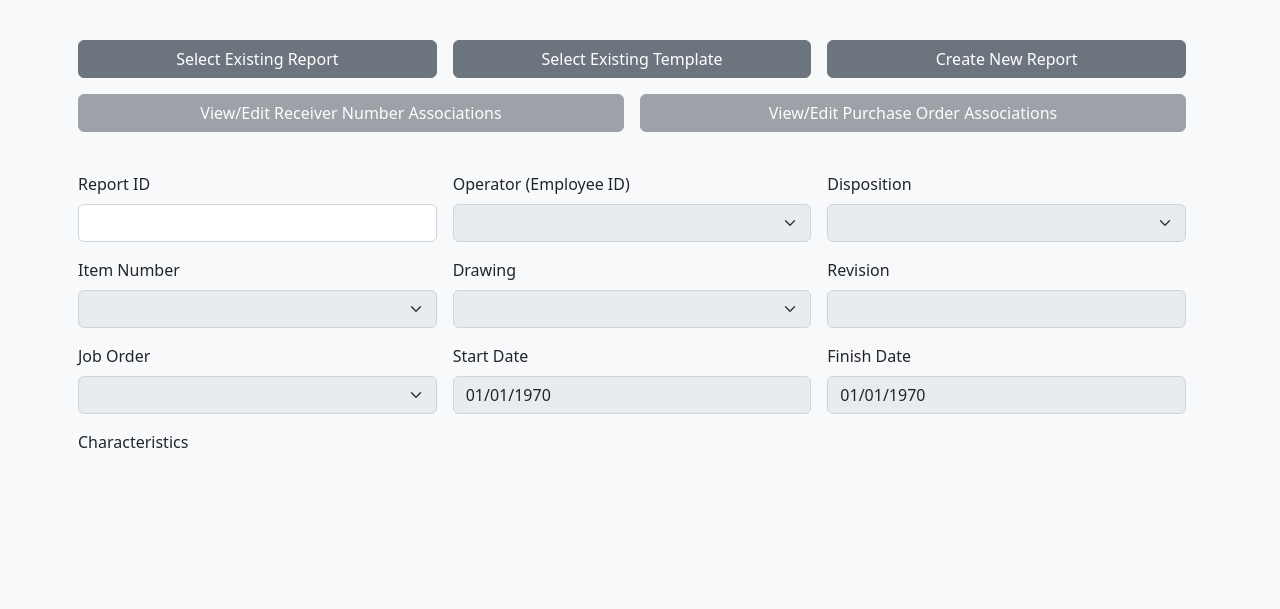
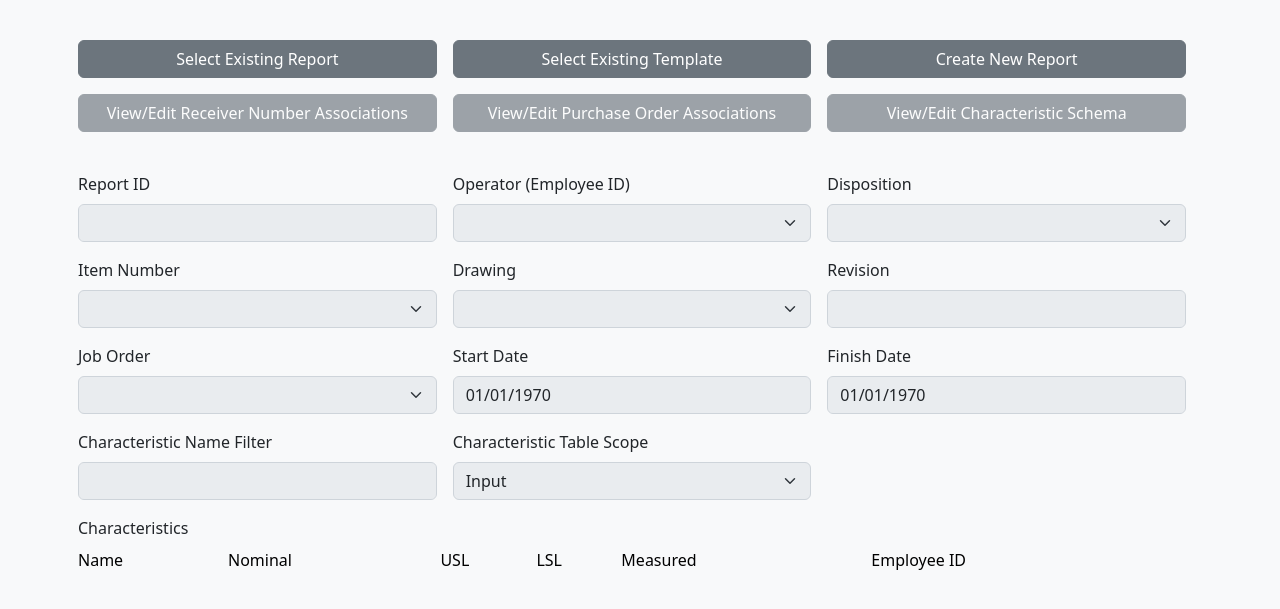
Before and after one commit to seneubauer/qc-modernization, a Flask app: page /data_entry in a window 1280 px wide. Shown: the part 56-665 px from the top of the page. Run offline with Flask 2, Linux system fonts and the light colour scheme; data that the repository does not hold is empty; parts of the project's set-up code (start-up, migrations or seed data) failed here and were passed over; some libraries are stand-ins or nearby versions.

Commit message:
update placeholder data

```diff
--- a/data_entry/data/location_types.csv
+++ b/data_entry/data/location_types.csv
@@ -4,3 +4,4 @@ machine_pad
 conference_room
 working_remote
 main_entry
+work_location
--- a/data_entry/data/locations.csv
+++ b/data_entry/data/locations.csv
@@ -5,3 +5,4 @@ pad_25,concrete pad 25,machine_pad
 wfh,working from home,working_remote
 wr,working remote,working_remote
 pad_32,concrete pad 32,machine_pad
+qclab,quality control lab,work_location
--- a/data_entry/reset.py
+++ b/data_entry/reset.py
@@ -47,6 +47,7 @@ specification_types = base.classes.specification_types
 inspection_purchase_orders = base.classes.inspection_purchase_orders
 inspection_receiver_numbers = base.classes.inspection_receiver_numbers
 employee_projects = base.classes.employee_projects
+characteristics = base.classes.characteristics
 
 # retrieve type data
 characteristic_types_df = pd.read_csv(join("data", "characteristic_types.csv"))
@@ -101,6 +102,7 @@ machines_df = pd.read_csv(join("data", "machines.csv"))
 parts_df = pd.read_csv(join("data", "parts.csv"))
 inspection_reports_df = pd.read_csv(join("data", "inspection_reports.csv"))
 gauges_df = pd.read_csv(join("data", "gauges.csv"))
+characteristics_df = pd.read_csv(join("data", "characteristics.csv"))
 
 # populate record data
 for i, r in job_orders_df.iterrows():
@@ -157,6 +159,10 @@ for i, r in gauges_df.iterrows():
     session.add(gauges(id = r["id"], last_calibrated = r["last_calibrated"], gauge_type_id = r["gauge_type_id"], employee_id = eid, location_id = lid))
 session.commit()
 
+for i, r in characteristics_df.iterrows():
+    session.add(characteristics(name = r["name"], nominal = r["nominal"], usl = r["usl"], lsl = r["lsl"], measured = r["measured"], specification_type_id = r["specification_type_id"], characteristic_type_id = r["characteristic_type_id"], employee_id = r["employee_id"], part_id = r["part_id"], gauge_id = r["gauge_id"]))
+session.commit()
+
 # retrieve linking data
 employee_projects_df = pd.read_csv(join("data", "employee_projects.csv"))
 inspection_purchase_orders_df = pd.read_csv(join("data", "inspection_purchase_orders.csv"))
--- a/data_entry/static/js/data_entry.js
+++ b/data_entry/static/js/data_entry.js
@@ -17,6 +17,9 @@ const report_revision = d3.select("#report_revision");
 const report_job_order = d3.select("#report_job_order");
 const report_start_date = d3.select("#report_start_date");
 const report_finish_date = d3.select("#report_finish_date");
+const report_char_filter = d3.select("#report_characteristics_filter");
+const report_char_scope = d3.select("#report_characteristics_scope");
+const report_char_table = d3.select("#report_characteristics");
 
 const receiver_number_view_edit = d3.select("#view_edit_receiver_numbers");
 const receiver_number_current = d3.select("#current_receiver_number");
@@ -29,6 +32,9 @@ const purchase_order_current = d3.select("#current_purchase_order");
 const purchase_order_add = d3.select("#add_purchase_order");
 const purchase_order_remove = d3.select("#remove_purchase_order");
 const purchase_order_group = d3.select("#purchase_order_group")
+
+const characteristic_schema_view_edit = d3.select("#view_edit_characteristic_schema");
+
 
 // add events
 existing_report_button.on("click", update_existing_reports_panel);
@@ -44,6 +50,7 @@ purchase_order_remove.on("click", purchase_order_association_removed);
 
 report_drawing.on("change", drawing_changed);
 report_item_number.on("change", item_number_changed);
+report_char_scope.on("change", char_table_scope_changed);
 
 init();
 
@@ -62,6 +69,9 @@ function init()
 
     report_start_date.property("value", "1970-01-01");
     report_finish_date.property("value", "1970-01-01");
+
+    // set the characteristic table
+    char_table_scope_changed("0");
 
     // set initial readonly states
     toggle_readonly(true);
@@ -145,6 +155,8 @@ function toggle_readonly(readonly_state)
 {
     receiver_number_view_edit.property("disabled", readonly_state);
     purchase_order_view_edit.property("disabled", readonly_state);
+    characteristic_schema_view_edit.property("disabled", readonly_state);
+    report_id.property("disabled", readonly_state);
     report_creator.property("disabled", readonly_state);
     report_disposition.property("disabled", readonly_state);
     report_item_number.property("disabled", readonly_state);
@@ -153,6 +165,8 @@ function toggle_readonly(readonly_state)
     report_job_order.property("disabled", readonly_state);
     report_start_date.property("disabled", readonly_state);
     report_finish_date.property("disabled", readonly_state);
+    report_char_filter.property("disabled", readonly_state);
+    report_char_scope.property("disabled", readonly_state);
 }
 
 // #endregion
@@ -571,3 +585,67 @@ function purchase_order_association_removed()
 }
 
 // #endregion
+
+// #region characteristic table
+
+// user has changed the characteristic table scope
+function char_table_scope_changed(scope = "-1")
+{
+    // get the scope
+    if (scope == "-1") {
+        scope = report_char_scope.property("value");
+    }
+
+    // define the columns
+    let column_names = [];
+    switch (scope) {
+        case "0": // input
+            column_names = [
+                "Name",
+                "Nominal",
+                "USL",
+                "LSL",
+                "Measured",
+                "Employee ID"
+            ];
+            break;
+        case "1": // metadata
+            column_names = [
+                "Name",
+                "Specification Type",
+                "Characteristic Type",
+                "Is GD&T",
+                "Gauge ID",
+                "Gauge Type"
+            ];
+            break;
+        case "2": // all
+            column_names = [
+                "Name",
+                "Nominal",
+                "USL",
+                "LSL",
+                "Measured",
+                "Employee ID",
+                "Specification Type",
+                "Characteristic Type",
+                "Is GD&T",
+                "Gauge ID",
+                "Gauge Type"
+            ];
+            break;
+    }
+
+    // remove previous data
+    report_char_table.selectAll("thead").remove();
+
+    // add the specified columns
+    report_char_table.append("thead").selectAll("tr")
+        .data(column_names)
+        .enter()
+        .append("th")
+        .text((x) => x);
+}
+
+
+// #endregion
--- a/data_entry/templates/data_entry.html
+++ b/data_entry/templates/data_entry.html
@@ -170,8 +170,8 @@
                     </div>
                 </div>
 
-                <!-- edit inspection report associations -->
-                <div class="col-md-6">
+                <!-- view/edit inspection report associations -->
+                <div class="col-md-4">
                     <div class="d-grid">
                         <button class="btn btn-secondary" type="button" id="view_edit_receiver_numbers" data-bs-toggle="modal" data-bs-target="#receiver_number_modal">
                             View/Edit Receiver Number Associations
@@ -199,7 +199,7 @@
                         </div>
                     </div>
                 </div>
-                <div class="col-md-6">
+                <div class="col-md-4">
                     <div class="d-grid">
                         <button class="btn btn-secondary" type="button" id="view_edit_purchase_orders" data-bs-toggle="modal" data-bs-target="#purchase_order_modal">
                             View/Edit Purchase Order Associations
@@ -219,6 +219,31 @@
                                         <button class="btn btn-outline-secondary" type="button" id="remove_purchase_order">Remove</button>
                                     </div>
                                     <div class="list-group" id="purchase_order_group"></div>
+                                </div>
+                                <div class="modal-footer bg-light">
+                                    <button type="button" class="btn btn-secondary" data-bs-dismiss="modal">Close</button>
+                                </div>
+                            </div>
+                        </div>
+                    </div>
+                </div>
+
+                <!-- view/edit characteristic table schema -->
+                <div class="col-md-4">
+                    <div class="d-grid">
+                        <button class="btn btn-secondary" type="button" id="view_edit_characteristic_schema" data-bs-toggle="modal" data-bs-target="#characteristic_schema_modal">
+                            View/Edit Characteristic Schema
+                        </button>
+                    </div>
+                    <div class="modal fade" id="characteristic_schema_modal" tabindex="-1" aria-labelledby="characteristic_schema_modal_label" aria-hidden="true">
+                        <div class="modal-dialog">
+                            <div class="modal-content">
+                                <div class="modal-header bg-light">
+                                    <h1 class="modal-title fs-5" id="characteristic_schema_modal_label">Characteristic Schema</h1>
+                                    <button type="button" class="btn-close" data-bs-dismiss="modal" aria-label="Close"></button>
+                                </div>
+                                <div class="modal-body bg-light">
+
                                 </div>
                                 <div class="modal-footer bg-light">
                                     <button type="button" class="btn btn-secondary" data-bs-dismiss="modal">Close</button>
@@ -269,8 +294,21 @@
                     <label class="form-label" for="report_finish_date">Finish Date</label>
                     <input class="form-control" id="report_finish_date" type="date">
                 </div>
+                <div class="col-md-4">
+                    <label class="form-label" for="report_characteristics_filter">Characteristic Name Filter</label>
+                    <input class="form-control" id="report_characteristics_filter" type="text">
+                </div>
+                <div class="col-md-4">
+                    <label class="form-label" for="report_characteristics_scope">Characteristic Table Scope</label>
+                    <select class="form-select" id="report_characteristics_scope">
+                        <option value="0" selected>Input</option>
+                        <option value="1">Metadata</option>
+                        <option value="2">All</option>
+                    </select>
+                </div>
                 <div class="col-md-12">
                     <label class="form-label">Characteristics</label>
+                    <table class="table table-sm table-hover table-light" id="report_characteristics"></table>
                 </div>
             </form>
         </div>
```
Also changed, not shown: data_entry/data/characteristics.csv (added, +14 -0 lines), data_entry/data/gauges.csv (+6 -2 lines).
